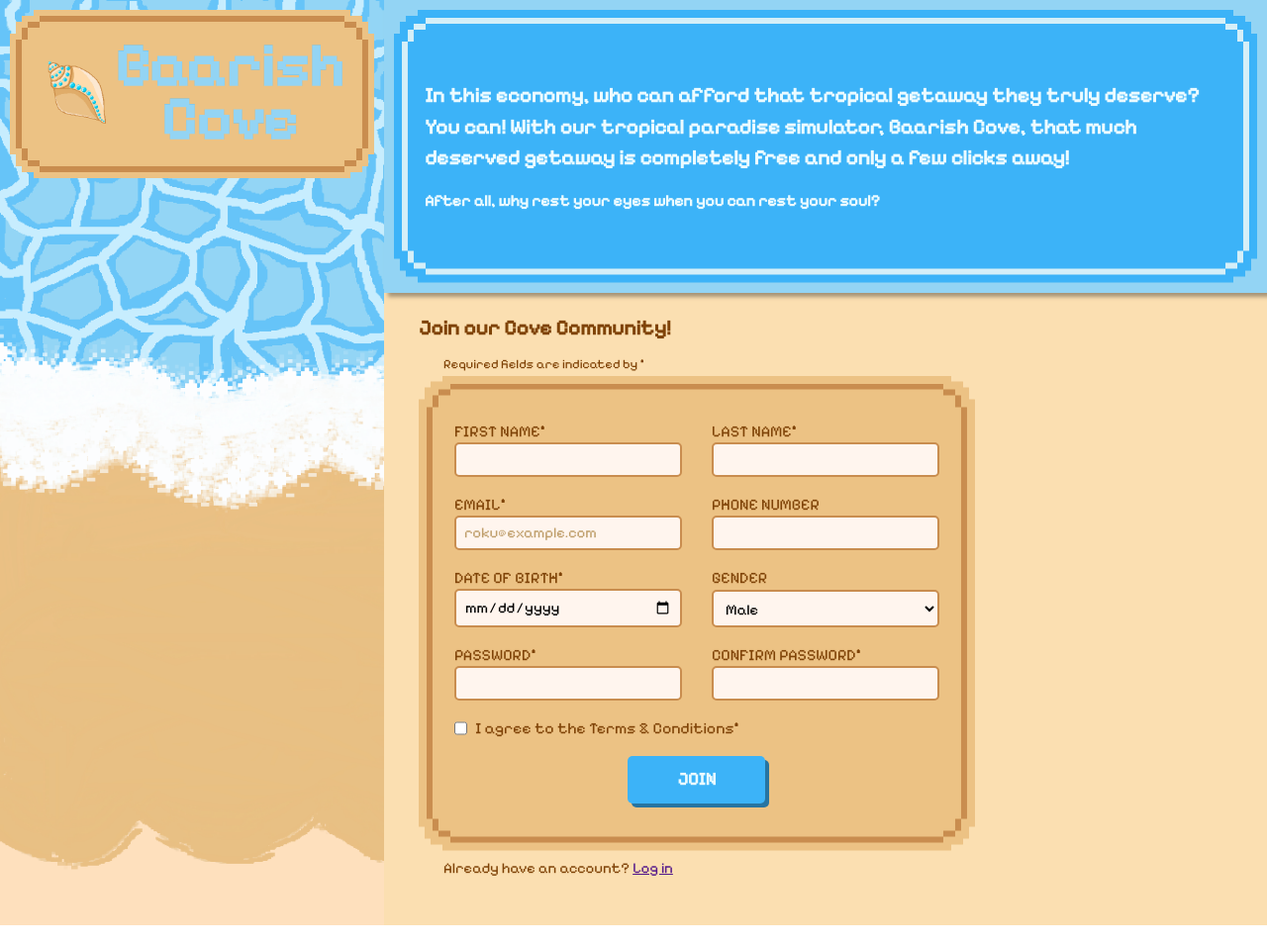
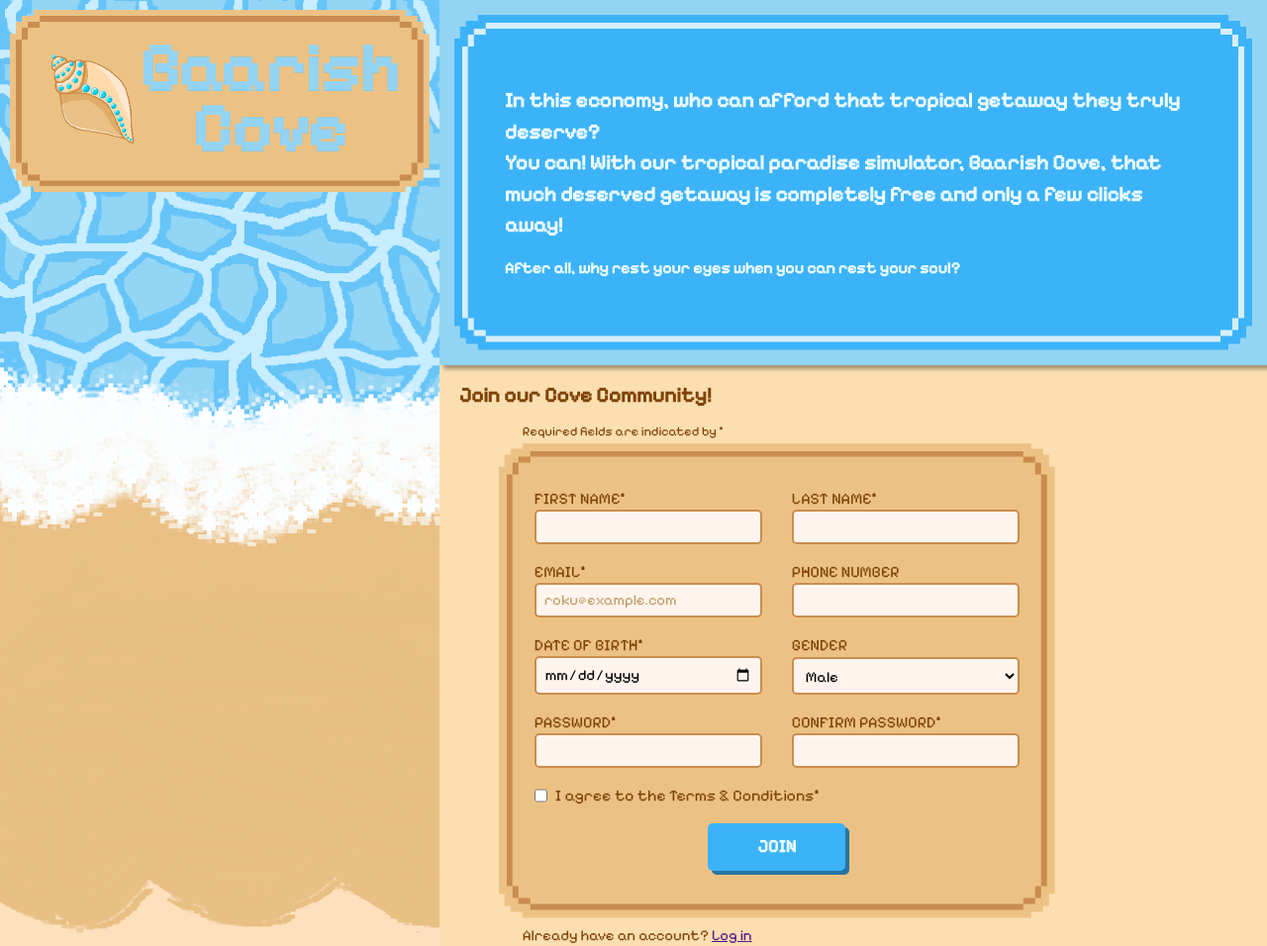
Before and after one commit to shrey9s/odin-signup-form, a plain HTML site: page index.html in a window 1280 px wide. Shown: the whole page at 99% size. Before the commit the page ends 935 px from the top, so only its background shows below. Drawn offline with Linux system fonts and the light colour scheme.

Commit message:
Adjust padding, margin and size values for elements

```diff
--- a/style.css
+++ b/style.css
@@ -27,7 +27,7 @@ html {
 
 body {
   display: grid;
-  grid-template-columns: 1fr 3fr;
+  grid-template-columns: 1fr 2fr;
   grid-template-rows: 1fr 3fr;
 
   height: 100vh;
@@ -59,7 +59,7 @@ body {
 }
 
 .logo h1 {
-  font-size: 64px;
+  font-size: 72px;
   color: #d5eff8;
   /* fallback */
   -webkit-text-fill-color: #93d4f4;
@@ -68,7 +68,7 @@ body {
 }
 
 .logo img {
-  width: 70px;
+  width: 85px;
 }
 
 /* --------------------------------------- */
@@ -78,7 +78,7 @@ body {
   flex-direction: column;
   justify-content: center;
 
-  padding: 10px;
+  padding: 15px;
   background-color: #93d4f4;
   box-shadow: 5px 5px 4px #a79476;
   z-index: 1;
@@ -90,7 +90,7 @@ body {
 }
 
 .message {
-  padding: 100px 40px;
+  padding: 100px 65px;
   background-color: #3cb3f8;
 }
 
@@ -106,19 +106,19 @@ body {
   flex-direction: column;
   align-items: flex-start;
 
-  padding: 30px 50px 0;
+  padding: 30px 30px 0;
   background-color: #fbdfb1;
   color: #7f4307;
 }
 
 .form-section p {
   margin-top: 30px;
-  margin-left: 32px;
+  margin-left: 82px;
   font-size: 14px;
 }
 
 .form-section>div {
-  margin-left: 32px;
+  margin-left: 82px;
 }
 
 .signup-form {
@@ -134,7 +134,7 @@ body {
 
   /*width: 600px;*/
   padding: 64px 42px;
-  margin: 5px 0 15px;
+  margin: 5px 0 15px 50px;
   background-color: #ecc284;
 }
 
@@ -370,12 +370,16 @@ button:enabled:active {
 
 @media only screen and (max-width: 1500px) {
   .logo {
-    gap: 5px;
+    gap: 0;
   }
 
   .logo h1 {
-    font-size: 60px;
+    font-size: 68px;
     text-align: center;
+  }
+
+  .logo img {
+    width: 100px;
   }
 
   .message-section {
@@ -384,7 +388,7 @@ button:enabled:active {
   }
 
   .message {
-    padding: 65px 25px;
+    padding: 65px 45px;
   }
 
   .message p:last-child {
@@ -392,7 +396,7 @@ button:enabled:active {
   }
 
   .form-section {
-    padding: 25px 35px 50px;
+    padding: 20px 20px 50px;
   }
 
   .form-section h2 {
@@ -401,18 +405,19 @@ button:enabled:active {
 
   .form-section p {
     margin-top: 20px;
-    margin-left: 25px;
+    margin-left: 64px;
     font-size: 13px;
   }
 
   .form-section>div {
+    margin-left: 64px;
     font-size: 15px;
-    margin-left: 25px;
   }
 
   .signup-form {
     gap: 20px 10px;
     padding: 42px 20px;
+    margin-left: 40px;
     margin-bottom: 10px;
   }
 
@@ -577,11 +582,46 @@ button:enabled:active {
 
 /* --------------------------------------- */
 
-@media only screen and (max-width: 1000px) {
+@media only screen and (max-width: 1050px) {
+  .logo h1 {
+    font-size: 60x;
+  }
+
+  .logo img {
+    width: 85px;
+  }
+
+  .message-section,
+  .form-section h2 {
+    font-size: 20px;
+  }
+
+  .message {
+    padding: 45px 25px;
+  }
+
+  .message p:last-child {
+    font-size: 15px;
+  }
+
+  .form-section {
+    padding: 15px 15px 50px;
+  }
+
+  .form-section p {
+    margin-top: 15px;
+    margin-left: 50px;
+  }
+
+  .form-section>div {
+    margin-left: 50px;
+  }
+
   .signup-form {
     grid-template-columns: 1fr;
     row-gap: 24px;
     padding: 42px;
+    margin-left: 25px;
   }
 
   input,
```
